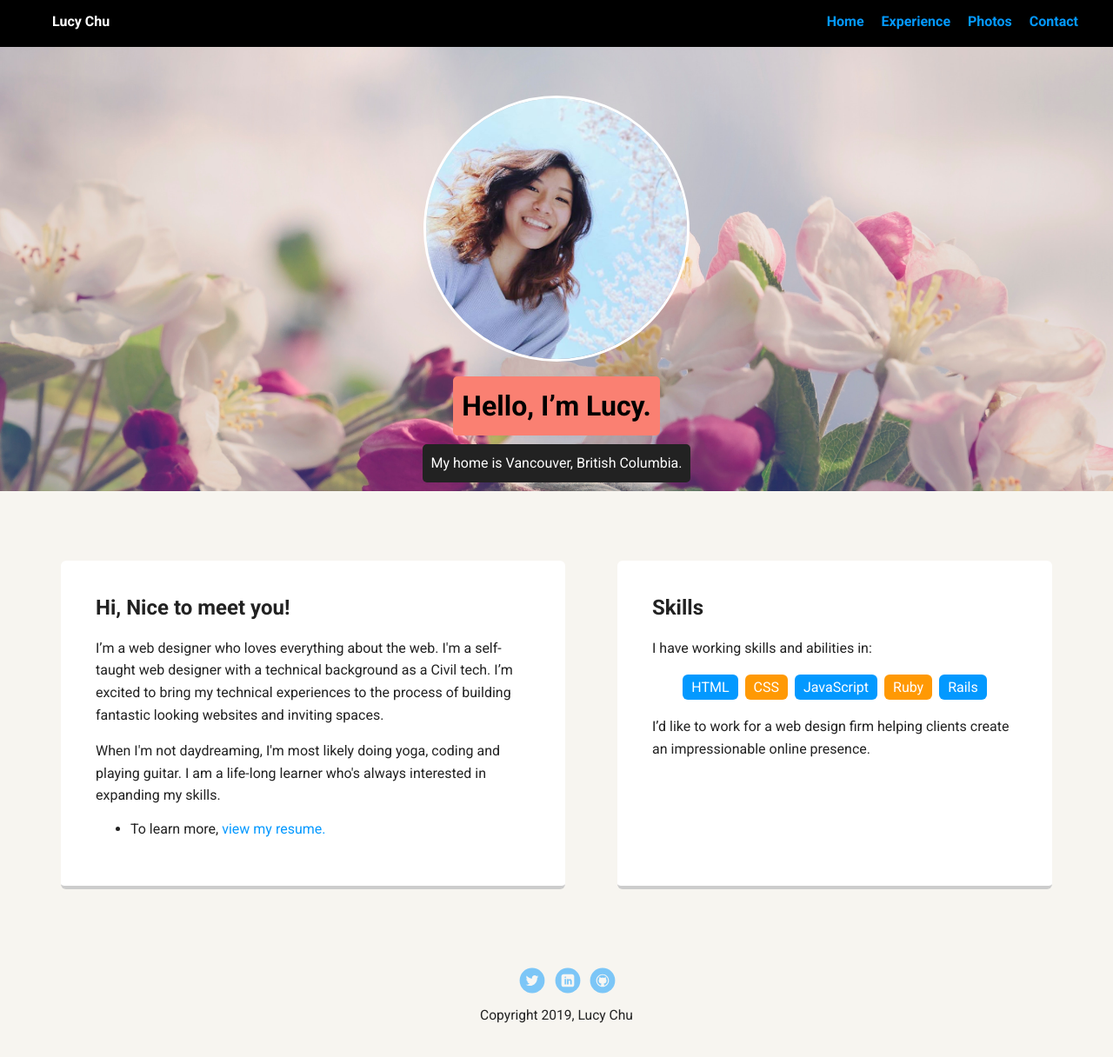
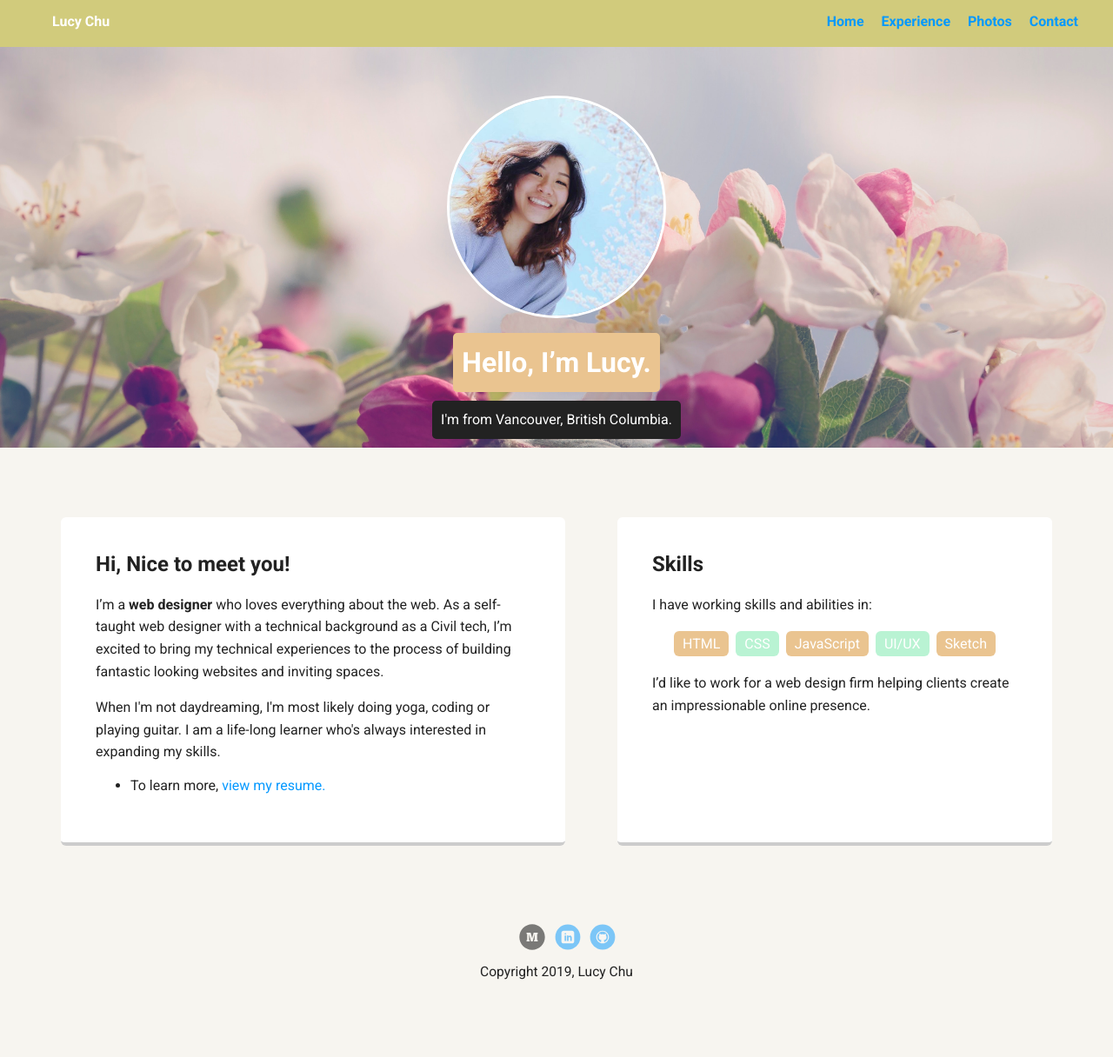
Before and after one commit to luluchu/techdegree-project-1, a plain HTML site: page index.html in a window 1280 px wide. Shown: the whole page at 87% size. Drawn offline with Linux system fonts and the light colour scheme; a web font is replaced by a local one.

Commit message:
revised text

```diff
--- a/index.html
+++ b/index.html
@@ -11,7 +11,7 @@
     <div class="main-nav">
         <ul class="nav">
           <li class="name">Lucy Chu</li>
-          <li><a href="/index.html">Home</a></li>
+          <li><a href="index.html">Home</a></li>
           <li><a href="resume.html">Experience</a></li>
           <li><a href="#">Photos</a></li>
           <li><a href="#">Contact</a></li>
@@ -21,14 +21,14 @@
     <header>
       <img src="images/meeee.jpg" alt="Photo of me" class="profile-image">
       <h1 class="tag name">Hello, I’m Lucy.</h1>
-      <p class="tag location">My home is Vancouver, British Columbia.</p>
+      <p class="tag location">I'm from Vancouver, British Columbia.</p>
     </header>
 
     <main class="flex">
       <div class="card">
         <h2>Hi, Nice to meet you!</h2>
-        <p>I’m a web designer who loves everything about the web. I'm a self-taught web designer with a technical background as a Civil tech. I’m excited to bring my technical experiences to the process of building fantastic looking websites and inviting spaces.</p>
-        <p>When I'm not daydreaming, I'm most likely doing yoga, coding and playing guitar. I am a life-long learner who's always interested in expanding my skills.</p>
+        <p>I’m a <strong>web designer</strong> who loves everything about the web. As a self-taught web designer with a technical background as a Civil tech, I’m excited to bring my technical experiences to the process of building fantastic looking websites and inviting spaces.</p>
+        <p>When I'm not daydreaming, I'm most likely doing yoga, coding or playing guitar. I am a life-long learner who's always interested in expanding my skills.</p>
         <ul>
           <li>To learn more, <a href="resume.html">view my resume.</a></li>
         </ul>
@@ -41,8 +41,8 @@
           <li>HTML</li>
           <li>CSS</li>
           <li>JavaScript</li>
-          <li>Ruby</li>
-          <li>Rails</li>
+          <li>UI/UX</li>
+          <li>Sketch</li>
         </ul>
         <p>I’d like to work for a web design firm helping clients create an impressionable online presence.</p>
       </div>
@@ -50,7 +50,7 @@
     </main>
     <footer>
       <ul>
-        <li><a href="https://medium.com/@simply.lucy.chu" class="social twitter" target="_blank">Medium</a></li>
+        <li><a href="https://medium.com/@simply.lucy.chu" class="social medium" target="_blank">Medium</a></li>
         <li><a href="https://www.linkedin.com/in/lucy-chu-25344372/" class="social linkedin" target="_blank">LinkedIn</a></li>
         <li><a href="https://github.com/luluchu" class="social github" target="_blank">Github</a></li>
       </ul>
--- a/styles.css
+++ b/styles.css
@@ -26,7 +26,7 @@ a:hover {
 
 .main-nav {
   width: 100%;
-  background: black;
+  background: #D1CB7C;
   min-height: 30px;
   padding: 10px;
   position: fixed;
@@ -45,12 +45,13 @@ a:hover {
 }
 .nav li {
   padding: 5px 10px 10px 10px;
+  color: white;
 }
 .nav a {
   transition: all .5s;
 }
 .nav a:hover {
-  color: white
+  color: #b9f3d3;
 }
 
 header {
@@ -65,18 +66,18 @@ header {
 }
 header .profile-image {
   margin-top: 50px;
-  width: 300px;
-  height: 300px;
+  width: 250x;
+  height: 250px;
   border-radius: 50%;
   border: 3px solid white;
   transition: all .5s;
 }
 header .profile-image:hover {
-  transform: scale(1.5) rotate(360deg);
+  transform: scale(1.2) rotate(360deg);
 }
 .tag {
-  background-color: salmon;
-  color: black;
+  background-color: #eac490;
+  color: white;
   padding: 10px;
   border-radius: 5px;
   display: table;
@@ -96,7 +97,7 @@ header .profile-image:hover {
   border-radius: 6px;
 }
 .card:hover {
-  border-color: #ff99ff;
+  border-color: #b9f3d3;
 }
 
 ul.skills {
@@ -107,14 +108,14 @@ ul.skills {
 .skills li {
   border-radius: 6px;
   display: inline-block;
-  background: #ff9904;
+  background: #b9f3d3;
   color: white;
   padding: 5px 10px;
   margin: 2px;
 }
 
 .skills li:nth-child(odd) {
-  background: #0399ff;
+  background: #eac490;
 }
 
 footer {
@@ -149,8 +150,8 @@ a.social {
   opacity: .5;
   transition: all .25s;
 }
-a.twitter {
-  background-image: url(images/twitter.svg);
+a.medium {
+  background-image: url(images/medium.svg);
 }
 a.linkedin {
   background-image: url(images/linkedin.svg);
```
Also changed, not shown: images/medium.svg (added), 2 other files.
